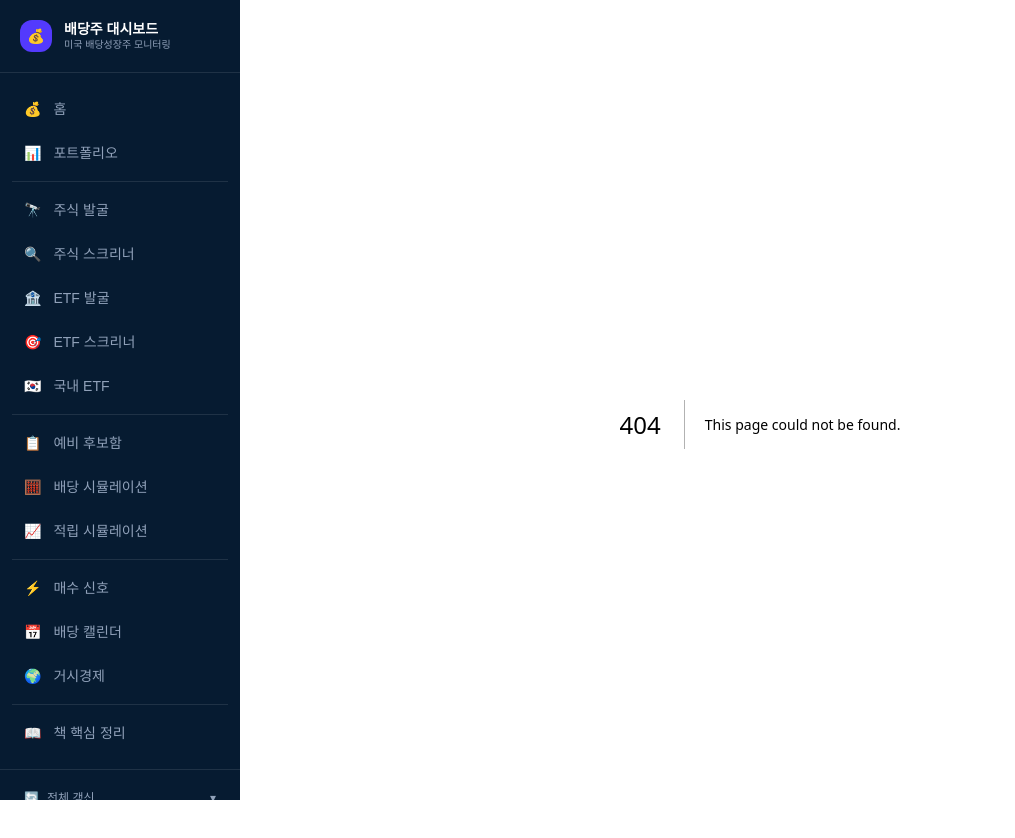
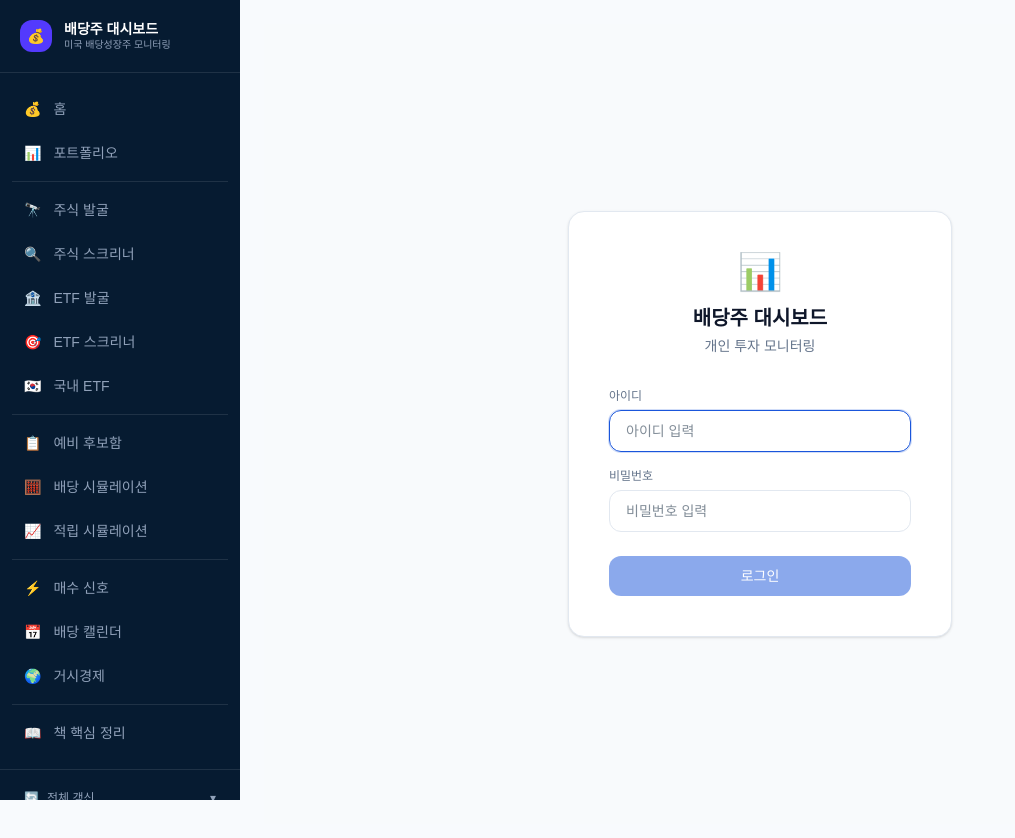
Before and after one commit to alan-minihome/real-estate-dashboard, a Next.js app: page /login in a window 1280 px wide. Before the commit this address had no page. Shown: the top 838 px of the page, without its empty margins (0-1015 px from the left). Built offline with nearby package versions, Linux system fonts and the light colour scheme; a web font is replaced by a local one.

Commit message:
로그인 인증 시스템 추가 — 미들웨어 + 세션 쿠키 방식 (2026-05-10)
Co-Authored-By: Claude Sonnet 4.6 <noreply@anthropic.com>

```diff
--- /dev/null
+++ b/app/api/auth/login/route.ts
@@ -0,0 +1,32 @@
+import { NextResponse } from 'next/server'
+import { createHash, createHmac } from 'crypto'
+
+export async function POST(req: Request) {
+  const { username, password } = await req.json()
+
+  const expectedUser = process.env.AUTH_USERNAME
+  const expectedHash = process.env.AUTH_PASSWORD_HASH
+  const secret       = process.env.AUTH_SECRET
+
+  if (!expectedUser || !expectedHash || !secret) {
+    return NextResponse.json({ error: '서버 설정 오류' }, { status: 500 })
+  }
+
+  const pwHash = createHash('sha256').update(password ?? '').digest('hex')
+
+  if (username !== expectedUser || pwHash !== expectedHash) {
+    return NextResponse.json({ error: '아이디 또는 비밀번호가 올바르지 않습니다' }, { status: 401 })
+  }
+
+  // 세션 토큰 = HMAC("session", secret) — 서버 재시작 후에도 유효
+  const token = createHmac('sha256', secret).update('session').digest('hex')
+
+  const res = NextResponse.json({ ok: true })
+  res.cookies.set('auth_token', token, {
+    httpOnly: true,
+    sameSite: 'lax',
+    path:     '/',
+    // maxAge 미설정 → 세션 쿠키 (브라우저 닫으면 만료)
+  })
+  return res
+}
--- /dev/null
+++ b/app/api/auth/logout/route.ts
@@ -0,0 +1,12 @@
+import { NextResponse } from 'next/server'
+
+export function POST() {
+  const res = NextResponse.json({ ok: true })
+  res.cookies.set('auth_token', '', {
+    httpOnly: true,
+    sameSite: 'lax',
+    path:     '/',
+    maxAge:   0,
+  })
+  return res
+}
--- a/app/components/Sidebar.tsx
+++ b/app/components/Sidebar.tsx
@@ -202,6 +202,21 @@ export default function Sidebar() {
           </p>
         )}
         </div>{/* 전체 갱신 패널 end */}
+
+        {/* 로그아웃 */}
+        <div className="px-3 pb-5 pt-2 border-t border-white/10">
+          <button
+            onClick={async () => {
+              await fetch('/api/auth/logout', { method: 'POST' })
+              window.location.href = '/login'
+            }}
+            className="w-full flex items-center gap-2 px-3 py-2 rounded-lg text-xs text-slate-400 hover:bg-white/10 hover:text-white transition-colors"
+          >
+            <span>🔓</span>
+            <span>로그아웃</span>
+          </button>
+        </div>
+
       </div>{/* 통합 스크롤 영역 end */}
     </aside>
   )
--- /dev/null
+++ b/app/login/page.tsx
@@ -0,0 +1,89 @@
+'use client'
+import { useState } from 'react'
+import { useRouter } from 'next/navigation'
+
+export default function LoginPage() {
+  const router = useRouter()
+  const [username, setUsername] = useState('')
+  const [password, setPassword] = useState('')
+  const [error,    setError]    = useState('')
+  const [loading,  setLoading]  = useState(false)
+
+  async function handleLogin(e: React.FormEvent) {
+    e.preventDefault()
+    setError('')
+    setLoading(true)
+
+    try {
+      const res = await fetch('/api/auth/login', {
+        method:  'POST',
+        headers: { 'Content-Type': 'application/json' },
+        body:    JSON.stringify({ username, password }),
+      })
+      const data = await res.json()
+
+      if (res.ok) {
+        window.location.href = '/'
+      } else {
+        setError(data.error ?? '로그인 실패')
+      }
+    } catch {
+      setError('서버 연결 오류')
+    } finally {
+      setLoading(false)
+    }
+  }
+
+  return (
+    <div className="min-h-screen bg-[#F8FAFC] flex items-center justify-center">
+      <div className="bg-white rounded-2xl border border-[#E2E8F0] shadow-sm p-10 w-full max-w-sm">
+        {/* 로고 */}
+        <div className="text-center mb-8">
+          <div className="text-4xl mb-3">📊</div>
+          <h1 className="text-xl font-bold text-[#0F172A]">배당주 대시보드</h1>
+          <p className="text-sm text-[#64748B] mt-1">개인 투자 모니터링</p>
+        </div>
+
+        <form onSubmit={handleLogin} className="space-y-4">
+          <div>
+            <label className="text-xs font-medium text-[#64748B] block mb-1.5">아이디</label>
+            <input
+              type="text"
+              value={username}
+              onChange={e => setUsername(e.target.value)}
+              autoFocus
+              autoComplete="username"
+              placeholder="아이디 입력"
+              className="w-full border border-[#E2E8F0] rounded-lg px-4 py-2.5 text-sm focus:outline-none focus:border-[#1A56DB] focus:ring-1 focus:ring-[#1A56DB]/20 transition-colors"
+            />
+          </div>
+          <div>
+            <label className="text-xs font-medium text-[#64748B] block mb-1.5">비밀번호</label>
+            <input
+              type="password"
+              value={password}
+              onChange={e => setPassword(e.target.value)}
+              autoComplete="current-password"
+              placeholder="비밀번호 입력"
+              className="w-full border border-[#E2E8F0] rounded-lg px-4 py-2.5 text-sm focus:outline-none focus:border-[#1A56DB] focus:ring-1 focus:ring-[#1A56DB]/20 transition-colors"
+            />
+          </div>
+
+          {error && (
+            <p className="text-xs text-red-500 bg-red-50 border border-red-200 rounded-lg px-3 py-2">
+              {error}
+            </p>
+          )}
+
+          <button
+            type="submit"
+            disabled={loading || !username || !password}
+            className="w-full bg-[#1A56DB] text-white font-medium py-2.5 rounded-lg text-sm hover:bg-blue-700 disabled:opacity-50 disabled:cursor-not-allowed transition-colors mt-2"
+          >
+            {loading ? '로그인 중…' : '로그인'}
+          </button>
+        </form>
+      </div>
+    </div>
+  )
+}
--- /dev/null
+++ b/middleware.ts
@@ -0,0 +1,46 @@
+import { NextResponse } from 'next/server'
+import type { NextRequest } from 'next/server'
+
+const PUBLIC_PATHS = ['/login', '/api/auth/login']
+
+// Web Crypto API (Edge Runtime 호환)
+async function computeHmac(secret: string, message: string): Promise<string> {
+  const enc = new TextEncoder()
+  const key = await crypto.subtle.importKey(
+    'raw', enc.encode(secret),
+    { name: 'HMAC', hash: 'SHA-256' },
+    false, ['sign'],
+  )
+  const sig = await crypto.subtle.sign('HMAC', key, enc.encode(message))
+  return Array.from(new Uint8Array(sig))
+    .map(b => b.toString(16).padStart(2, '0'))
+    .join('')
+}
+
+export async function middleware(req: NextRequest) {
+  const { pathname } = req.nextUrl
+
+  // 공개 경로 통과
+  if (PUBLIC_PATHS.some(p => pathname.startsWith(p))) return NextResponse.next()
+
+  // 정적 파일 통과
+  if (pathname.startsWith('/_next') || pathname.startsWith('/favicon')) return NextResponse.next()
+
+  const secret = process.env.AUTH_SECRET
+  if (!secret) return NextResponse.next() // 설정 없으면 통과
+
+  const token    = req.cookies.get('auth_token')?.value
+  const expected = await computeHmac(secret, 'session')
+
+  if (!token || token !== expected) {
+    const loginUrl = req.nextUrl.clone()
+    loginUrl.pathname = '/login'
+    return NextResponse.redirect(loginUrl)
+  }
+
+  return NextResponse.next()
+}
+
+export const config = {
+  matcher: ['/((?!_next/static|_next/image|favicon.ico).*)'],
+}
```
Also changed, not shown: 1 other file (tests, documents, lock files or other folders).
